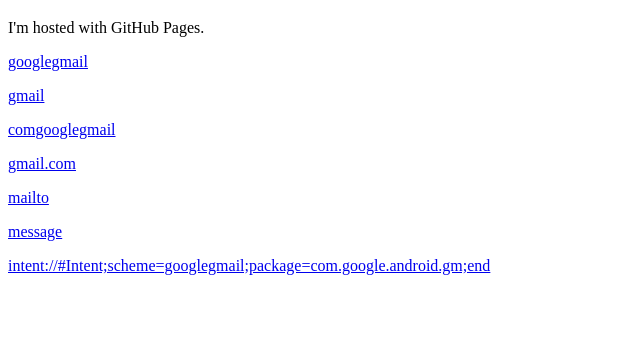
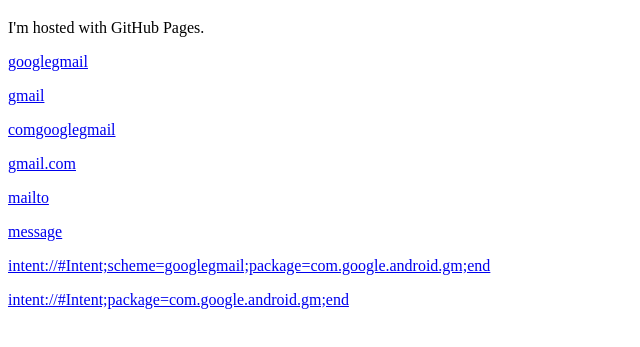
Before and after one commit to eisuke/eisuke.github.io, a plain HTML site: page index.html in a window 1280 px wide. Shown: the part 61-408 px from the top of the page, without its empty margins (0-640 px from the left). Drawn offline with Linux system fonts and the light colour scheme.

Commit message:
Update index.html

```diff
--- a/index.html
+++ b/index.html
@@ -11,5 +11,6 @@
 <p><a href="mailto:">mailto</a></p>
 <p><a href="message:">message</a></p>
 <p><a href="intent://#Intent;scheme=googlegmail;package=com.google.android.gm;end">intent://#Intent;scheme=googlegmail;package=com.google.android.gm;end</a></p>
+<p><a href="intent://#Intent;package=com.google.android.gm;end">intent://#Intent;package=com.google.android.gm;end</a></p>
 </body>
 </html>
```
